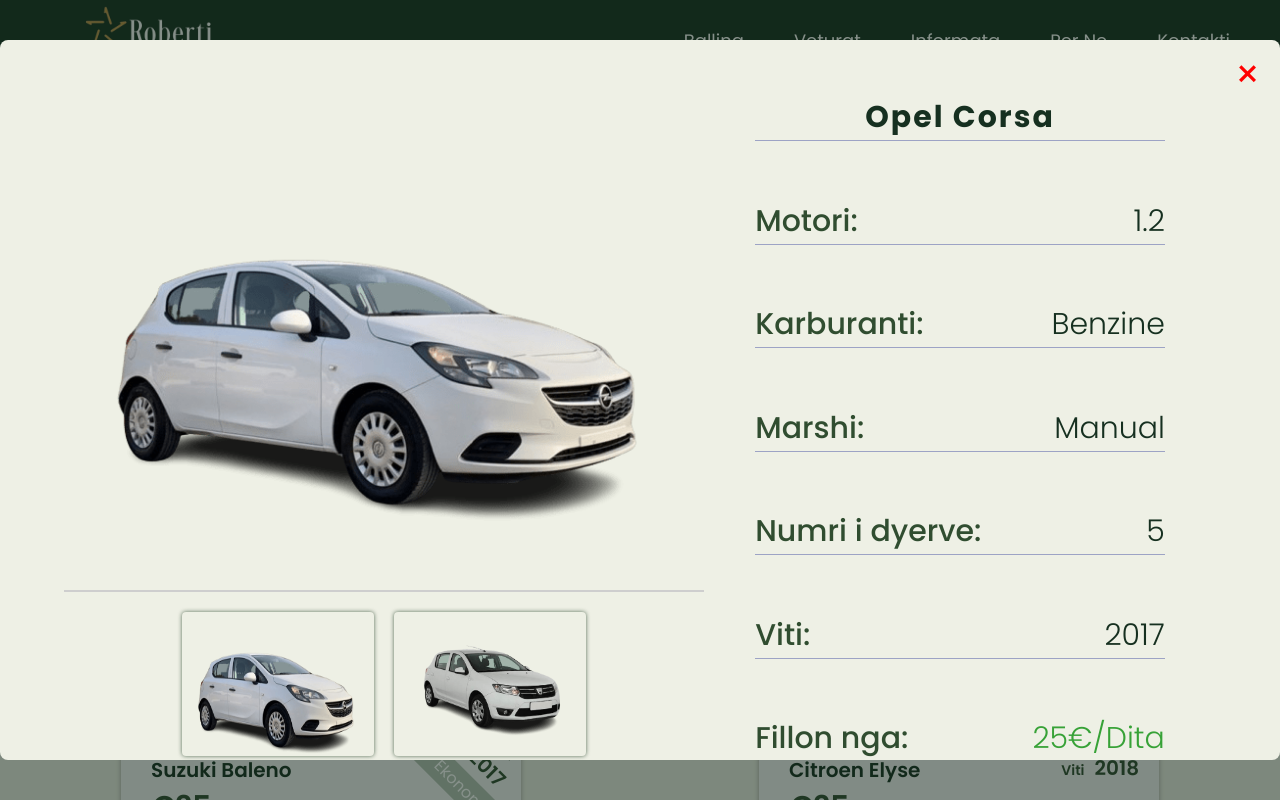
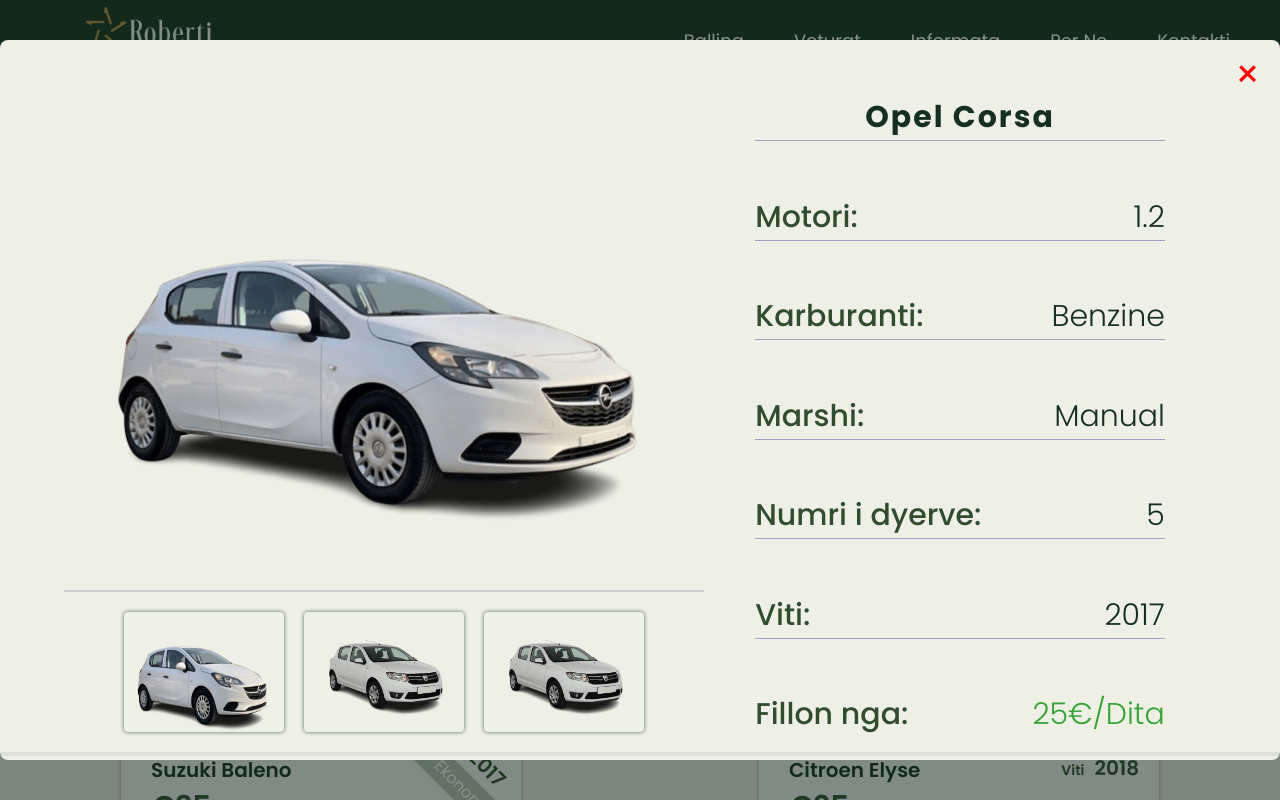
Before and after one commit to shendritcocaj/rentacar-app, a React (Vite) app: page / in a window 1280 px wide. Both pictures are taken after a click on the element 321 px from the left and 1292 px from the top of the page. Shown: the part 892-1692 px from the top of the page. Built offline with nearby package versions, Linux system fonts and the light colour scheme.

Commit message:
galery images  added

```diff
--- a/data/db.json
+++ b/data/db.json
@@ -4,6 +4,9 @@
       "id": 101,
       "images": [
         { "url": "/Veturat/opel-corsa.png" },
+        {
+          "url": "/Veturat/dacia-sandero.png"
+        },
         {
           "url": "/Veturat/dacia-sandero.png"
         }
@@ -26,6 +29,9 @@
         { "url": "/Veturat/Audi-a4.png" },
         {
           "url": "/Veturat/dacia-sandero.png"
+        },
+        {
+          "url": "/Veturat/dacia-sandero.png"
         }
       ],
       "brand": "Audi",
@@ -44,6 +50,9 @@
       "id": 133,
       "images": [
         { "url": "/Veturat/ford-fiesta.png" },
+        {
+          "url": "/Veturat/dacia-sandero.png"
+        },
         {
           "url": "/Veturat/dacia-sandero.png"
         }
@@ -66,6 +75,9 @@
         { "url": "/Veturat/suzuki-belano.png" },
         {
           "url": "/Veturat/dacia-sandero.png"
+        },
+        {
+          "url": "/Veturat/dacia-sandero.png"
         }
       ],
       "brand": "Suzuki",
@@ -86,6 +98,9 @@
         { "url": "/Veturat/golf-7-automatic.png" },
         {
           "url": "/Veturat/dacia-sandero.png"
+        },
+        {
+          "url": "/Veturat/dacia-sandero.png"
         }
       ],
       "brand": "Volkswagen",
@@ -104,6 +119,9 @@
       "id": 106,
       "images": [
         { "url": "/Veturat/Citroen-elysee.png" },
+        {
+          "url": "/Veturat/dacia-sandero.png"
+        },
         {
           "url": "/Veturat/dacia-sandero.png"
         }
@@ -127,6 +145,9 @@
         { "url": "/Veturat/dacia-sandero.png" },
         {
           "url": "/Veturat/dacia-sandero.png"
+        },
+        {
+          "url": "/Veturat/dacia-sandero.png"
         }
       ],
       "brand": "Dacia",
@@ -145,6 +166,9 @@
       "id": 108,
       "images": [
         { "url": "/Veturat/skoda-fabia.png" },
+        {
+          "url": "/Veturat/dacia-sandero.png"
+        },
         {
           "url": "/Veturat/dacia-sandero.png"
         }
@@ -168,6 +192,9 @@
         { "url": "/Veturat/skoda-scala.png" },
         {
           "url": "/Veturat/dacia-sandero.png"
+        },
+        {
+          "url": "/Veturat/dacia-sandero.png"
         }
       ],
       "brand": "Skoda",
@@ -186,6 +213,9 @@
       "id": 110,
       "images": [
         { "url": "/Veturat/Renault-captur.png" },
+        {
+          "url": "/Veturat/dacia-sandero.png"
+        },
         {
           "url": "/Veturat/dacia-sandero.png"
         }
@@ -208,6 +238,9 @@
         { "url": "/Veturat/passat-b8.png" },
         {
           "url": "/Veturat/dacia-sandero.png"
+        },
+        {
+          "url": "/Veturat/dacia-sandero.png"
         }
       ],
       "brand": "Volkswagen",
@@ -226,6 +259,9 @@
       "id": 112,
       "images": [
         { "url": "/Veturat/Skoda-karoq.png" },
+        {
+          "url": "/Veturat/dacia-sandero.png"
+        },
         {
           "url": "/Veturat/dacia-sandero.png"
         }
@@ -248,6 +284,9 @@
         { "url": "/Veturat/golf-7.png" },
         {
           "url": "/Veturat/dacia-sandero.png"
+        },
+        {
+          "url": "/Veturat/dacia-sandero.png"
         }
       ],
       "brand": "Volkswagen",
@@ -266,6 +305,9 @@
       "id": 114,
       "images": [
         { "url": "/Veturat/Suzuki-vitara.png" },
+        {
+          "url": "/Veturat/dacia-sandero.png"
+        },
         {
           "url": "/Veturat/dacia-sandero.png"
         }
@@ -289,6 +331,9 @@
         { "url": "/Veturat/mercedes-cklas.png" },
         {
           "url": "/Veturat/dacia-sandero.png"
+        },
+        {
+          "url": "/Veturat/dacia-sandero.png"
         }
       ],
       "brand": "Mercdes",
@@ -307,6 +352,9 @@
       "id": 116,
       "images": [
         { "url": "/Veturat/Tiguan.png" },
+        {
+          "url": "/Veturat/dacia-sandero.png"
+        },
         {
           "url": "/Veturat/dacia-sandero.png"
         }
@@ -329,6 +377,9 @@
         { "url": "/Veturat/Skoda-rapid.png" },
         {
           "url": "/Veturat/dacia-sandero.png"
+        },
+        {
+          "url": "/Veturat/dacia-sandero.png"
         }
       ],
       "brand": "Skoda",
@@ -347,6 +398,9 @@
       "id": 118,
       "images": [
         { "url": "/Veturat/pollo.png" },
+        {
+          "url": "/Veturat/dacia-sandero.png"
+        },
         {
           "url": "/Veturat/dacia-sandero.png"
         }
@@ -369,6 +423,9 @@
         { "url": "/Veturat/audi-q7.png" },
         {
           "url": "/Veturat/dacia-sandero.png"
+        },
+        {
+          "url": "/Veturat/dacia-sandero.png"
         }
       ],
       "brand": "Audi",
@@ -389,6 +446,9 @@
         { "url": "/Veturat/bmw-x5.png" },
         {
           "url": "/Veturat/dacia-sandero.png"
+        },
+        {
+          "url": "/Veturat/dacia-sandero.png"
         }
       ],
       "brand": "BMW",
@@ -407,6 +467,9 @@
       "id": 121,
       "images": [
         { "url": "/Veturat/touareg.png" },
+        {
+          "url": "/Veturat/dacia-sandero.png"
+        },
         {
           "url": "/Veturat/dacia-sandero.png"
         }
@@ -430,6 +493,9 @@
         { "url": "/Veturat/mercedes-vito.png" },
         {
           "url": "/Veturat/dacia-sandero.png"
+        },
+        {
+          "url": "/Veturat/dacia-sandero.png"
         }
       ],
       "brand": "Mercdes",
@@ -450,6 +516,9 @@
         { "url": "/Veturat/golf-8.png" },
         {
           "url": "/Veturat/dacia-sandero.png"
+        },
+        {
+          "url": "/Veturat/dacia-sandero.png"
         }
       ],
       "brand": "Volkswagen",
--- a/src/components/Cars/Cars.jsx
+++ b/src/components/Cars/Cars.jsx
@@ -1,4 +1,4 @@
-import React, { useState } from "react";
+import React, { useState, useEffect } from "react";
 import carsData from "../../../data/db.json";
 import "./cars.css";
 
@@ -8,8 +8,26 @@ const Cars = () => {
   const [selectedType, setSelectedType] = useState(null);
   const [selectedCar, setSelectedCar] = useState(null);
   const [selectedPriceFilter, setSelectedPriceFilter] = useState("lowest");
-  const carsPerPage = 8;
+  const [carsPerPage, setCarsPerPage] = useState(8);
   const [currentPage, setCurrentPage] = useState(1);
+
+  useEffect(() => {
+    const handleResize = () => {
+      if (window.innerWidth < 1900 && window.innerWidth > 1400) {
+        setCarsPerPage(9);
+      } else {
+        setCarsPerPage(8);
+      }
+    };
+
+    handleResize();
+
+    window.addEventListener("resize", handleResize);
+
+    return () => {
+      window.removeEventListener("resize", handleResize);
+    };
+  }, []);
 
   const handlePriceFilter = (priceFilter) => {
     setSelectedPriceFilter(priceFilter);
--- a/src/components/Cars/card.css
+++ b/src/components/Cars/card.css
@@ -75,7 +75,7 @@
 }
 
 .cardCar {
-  width: 30%;
+  width: 25%;
   box-shadow: rgba(7, 40, 13, 0.666) 0px 0px 4px;
   border-radius: 4px;
 }
--- a/src/components/Questions/Questions.css
+++ b/src/components/Questions/Questions.css
@@ -42,7 +42,7 @@
   column-gap: 24px;
   row-gap: 32px;
   align-items: center;
-  background-color: #163020d8;
+  background-color: #163020;
   transition: 0.3s;
 }
 
```
